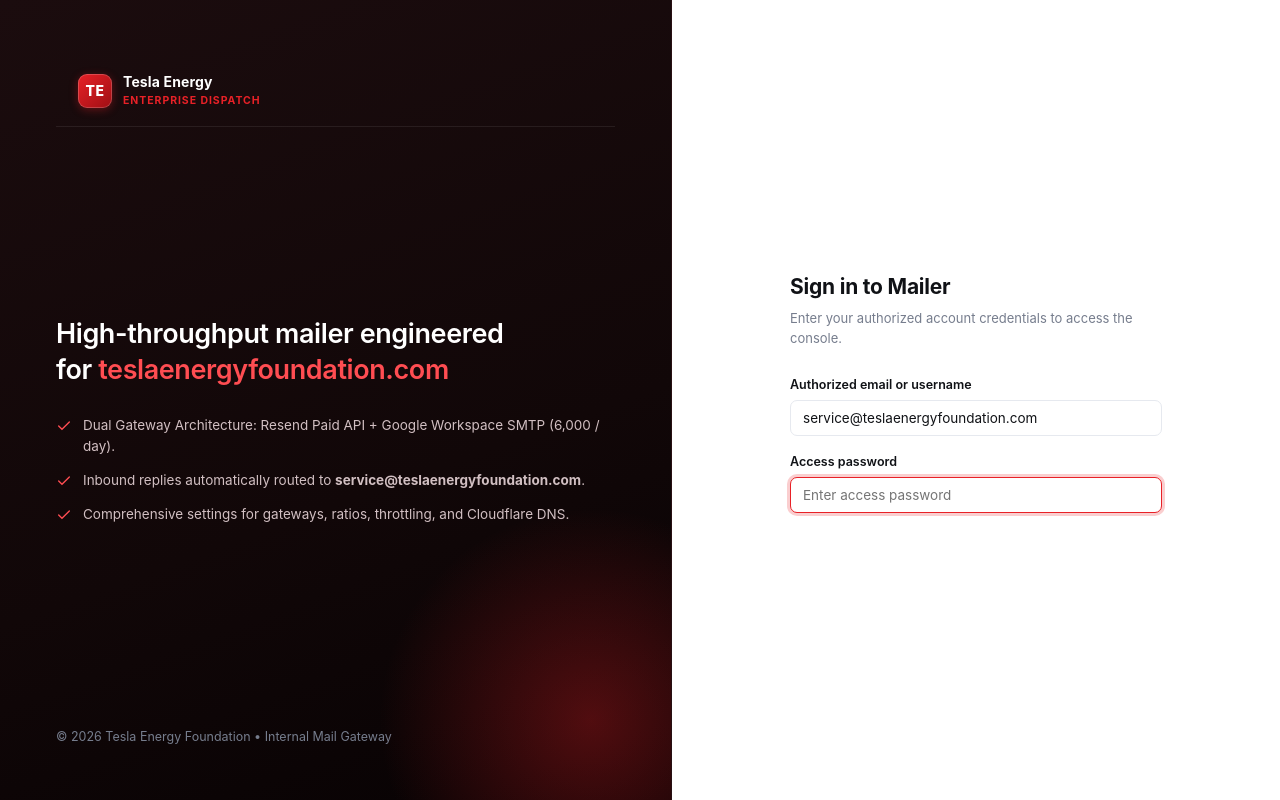
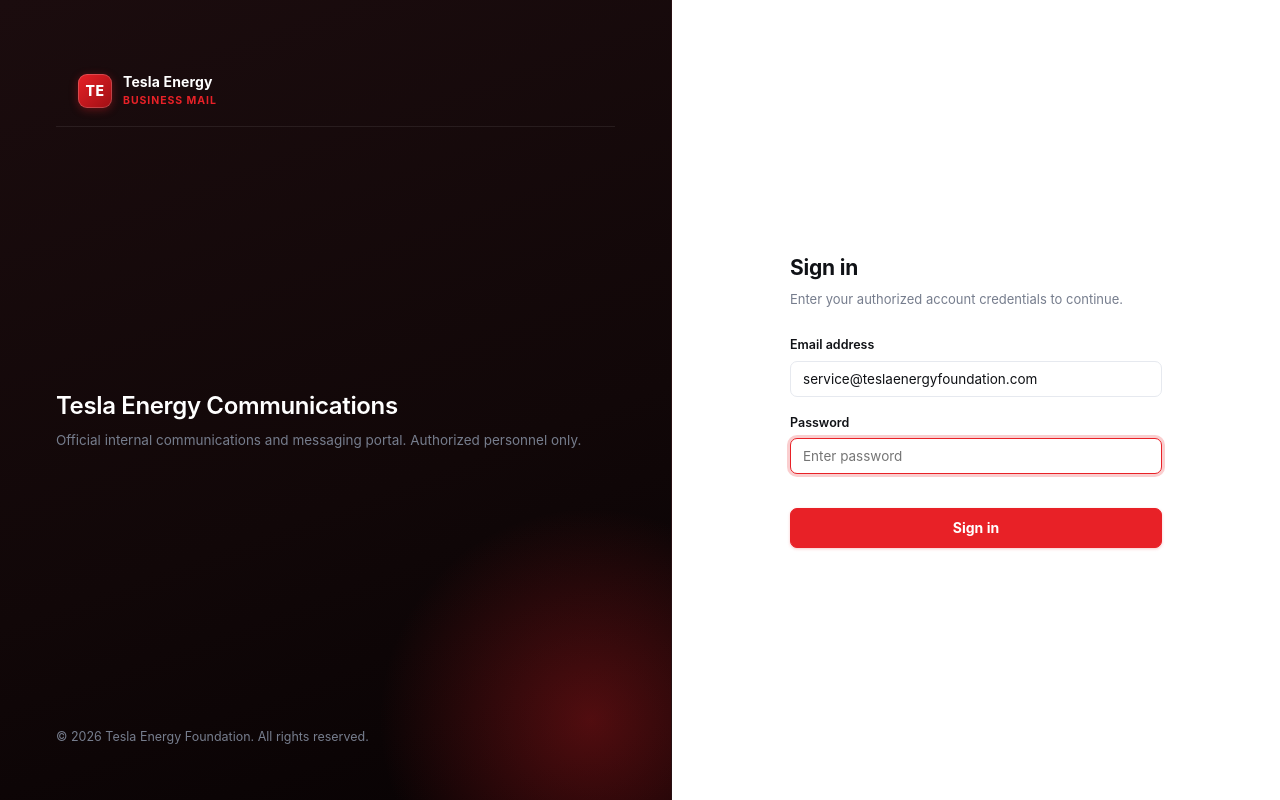
Before and after one commit to rabbithole385/teslaenergy-mailer, a PHP site: page / in a window 1280 px wide. Run offline with PHP 8.4, Linux system fonts and the light colour scheme; some libraries are stand-ins or nearby versions.

Commit message:
Remove technical setup details from login page and make auth portal discreet

```diff
--- a/index.php
+++ b/index.php
@@ -406,44 +406,26 @@ $googleConfigured = !empty($googleUser);
           <div class="brand-mark">TE</div>
           <div class="brand-text">
             <b>Tesla Energy</b>
-            <span>Enterprise Dispatch</span>
+            <span>Business Mail</span>
           </div>
         </div>
 
         <div>
-          <div class="lede">High-throughput mailer engineered for
-            <span><?= e(get_setting('sending_domain', SENDING_DOMAIN)) ?></span>
-          </div>
-          <ul class="points">
-            <li>
-              <svg viewBox="0 0 24 24" fill="none" stroke="currentColor" stroke-width="2" stroke-linecap="round">
-                <path d="M20 6 9 17l-5-5" />
-              </svg>
-              <span>Dual Gateway Architecture: Resend Paid API + Google Workspace SMTP (6,000 / day).</span>
-            </li>
-            <li>
-              <svg viewBox="0 0 24 24" fill="none" stroke="currentColor" stroke-width="2" stroke-linecap="round">
-                <path d="M20 6 9 17l-5-5" />
-              </svg>
-              <span>Inbound replies automatically routed to
-                <strong><?= e(get_setting('reply_to_email', DEFAULT_REPLY_TO)) ?></strong>.</span>
-            </li>
-            <li>
-              <svg viewBox="0 0 24 24" fill="none" stroke="currentColor" stroke-width="2" stroke-linecap="round">
-                <path d="M20 6 9 17l-5-5" />
-              </svg>
-              <span>Comprehensive settings for gateways, ratios, throttling, and Cloudflare DNS.</span>
-            </li>
-          </ul>
-        </div>
-
-        <div class="small muted">&copy; <?= date('Y') ?> Tesla Energy Foundation &bull; Internal Mail Gateway</div>
+          <div class="lede" style="font-size:24px; font-weight:600; line-height:1.3; color:#ffffff;">
+            Tesla Energy Communications
+          </div>
+          <p class="muted" style="margin-top:8px; font-size:13.5px; line-height:1.6;">
+            Official internal communications and messaging portal. Authorized personnel only.
+          </p>
+        </div>
+
+        <div class="small muted">&copy; <?= date('Y') ?> Tesla Energy Foundation. All rights reserved.</div>
       </aside>
 
       <main class="auth-main">
         <div class="auth-card">
-          <h1>Sign in to Mailer</h1>
-          <p class="sub">Enter your authorized account credentials to access the console.</p>
+          <h1>Sign in</h1>
+          <p class="sub">Enter your authorized account credentials to continue.</p>
 
           <?php if ($error): ?>
             <div class="flash flash-error"><?= e($error) ?></div>
@@ -454,13 +436,21 @@ $googleConfigured = !empty($googleUser);
             <input type="hidden" name="action" value="login">
 
             <div class="field">
-          <label for="ident">Authorized email or username</label>
-          <input class="input" id="ident" name="identifier" required value="<?= e($_POST['identifier'] ?? 'service@teslaenergyfoundation.com') ?>" autocomplete="username">
-        </div>
-
-        <div class="field">
-          <label for="pwd">Access password</label>
-          <input class="input" id="pwd" type="password" name="password" required autofocus placeholder="Enter access password" autocomplete="current-password">
+              <label for="ident">Email address</label>
+              <input class="input" id="ident" name="identifier" required
+                value="<?= e($_POST['identifier'] ?? 'service@teslaenergyfoundation.com') ?>" autocomplete="username">
+            </div>
+
+            <div class="field">
+              <label for="pwd">Password</label>
+              <input class="input" id="pwd" type="password" name="password" required autofocus
+                placeholder="Enter password" autocomplete="current-password">
+            </div>
+
+            <button type="submit" class="btn btn-primary btn-block btn-lg" style="margin-top:18px;">
+              Sign in
+            </button>
+          </form>
         </div>
       </main>
     </div>
@@ -1882,11 +1872,13 @@ $googleConfigured = !empty($googleUser);
                 <div class="row-2">
                   <div class="field">
                     <label for="g_user">Workspace Account Email</label>
-                  <input class="input mono" id="g_user" name="google_smtp_user" value="<?= e(get_setting('google_smtp_user', 'service@teslaenergyfoundation.com')) ?>">
+                    <input class="input mono" id="g_user" name="google_smtp_user"
+                      value="<?= e(get_setting('google_smtp_user', 'service@teslaenergyfoundation.com')) ?>">
                   </div>
                   <div class="field">
                     <label for="g_pass">16-Character App Password</label>
-                  <input class="input mono" id="g_pass" type="password" name="google_smtp_pass" placeholder="<?= get_setting('google_smtp_pass') ? '••••••••••••••••' : 'Enter App Password' ?>">
+                    <input class="input mono" id="g_pass" type="password" name="google_smtp_pass"
+                      placeholder="<?= get_setting('google_smtp_pass') ? '••••••••••••••••' : 'Enter App Password' ?>">
                   </div>
                 </div>
             </div>
```
Lines whose indentation alone changed are shown as unchanged.
